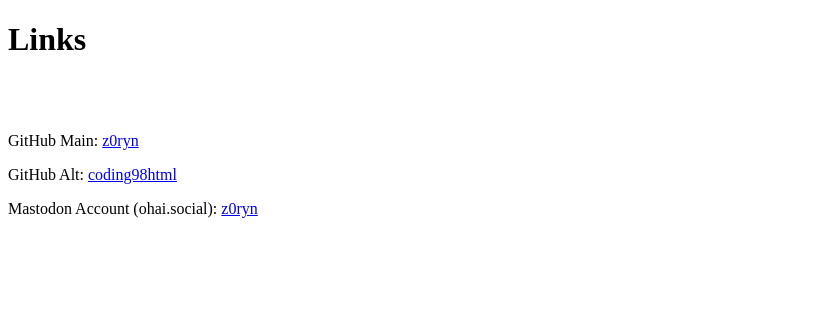
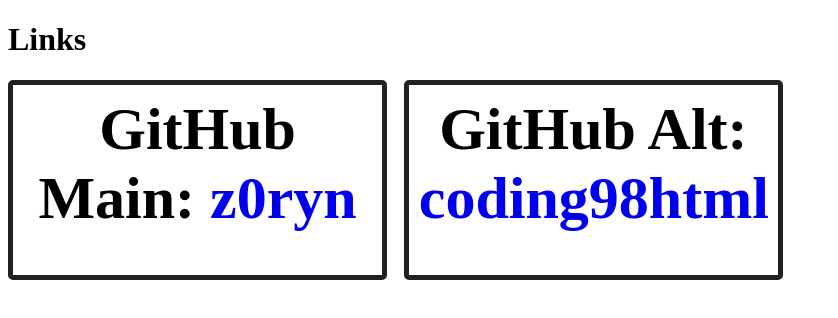
Before and after one commit to z0ryn/links, a plain HTML site: page index.html in a window 1280 px wide. Shown: the whole page, without its empty margins (0-838 px from the left). Drawn offline with Linux system fonts and the light colour scheme.

Commit message:
Changed formatting style

```diff
--- a/index.html
+++ b/index.html
@@ -1,14 +1,42 @@
 <!DOCTYPE html>
 <html>
-    <head>
-        <title>links</title>
-    </head>
-    <body>
-        <h1>Links</h1>
-        <br>
-        <br>
+<head>
+    <title>Links</title>
+    <style>
+        div {
+             border: 5px solid #212121;
+            border-radius: 5px;
+            padding: 10px;           /* inside padding */
+            display: inline-block;    /* makes them sit in a row */
+            vertical-align: middle;   /* aligns them on the same baseline */
+            height: 200px;            /* box height */
+            width: 30%;               /* roughly 3 boxes per row */
+            font-size: 60px;          /* big text */
+            font-weight: bold;        /* bold text */
+            text-align: center;       /* center text horizontally */
+            box-sizing: border-box;   /* include padding and border in width */
+            margin-right: 1%;          /* small space between boxes */
+        }
+
+        .links {
+            margin: 0;               /* remove default <p> margins */
+            font-weight: bold;       /* make text bold */
+        }
+
+        a {
+            text-decoration: none;   /* optional styling for links */
+        }
+    </style>
+</head>
+<body>
+    <h1>Links</h1>
+
+    <div>
         <p class="links">GitHub Main: <a href="https://github.com/z0ryn" target="_blank">z0ryn</a></p>
+    </div>
+    <div>
         <p class="links">GitHub Alt: <a href="https://github.com/coding98html" target="_blank">coding98html</a></p>
-        <p class="links">Mastodon Account (ohai.social): <a href="https://ohai.social/@z0ryn">z0ryn</a></p>
-    </body>
+    </div>
+
+</body>
 </html>
```
